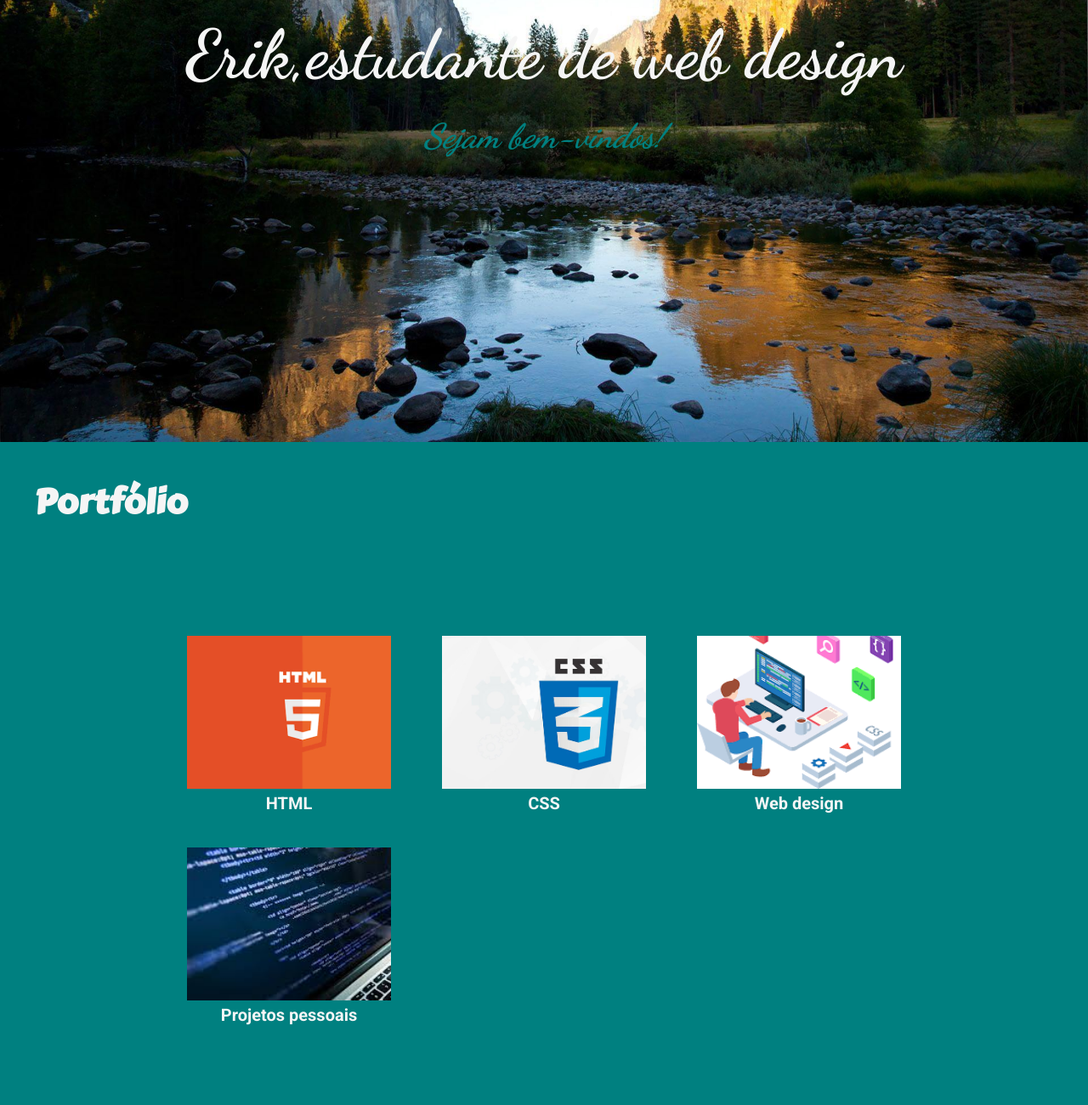
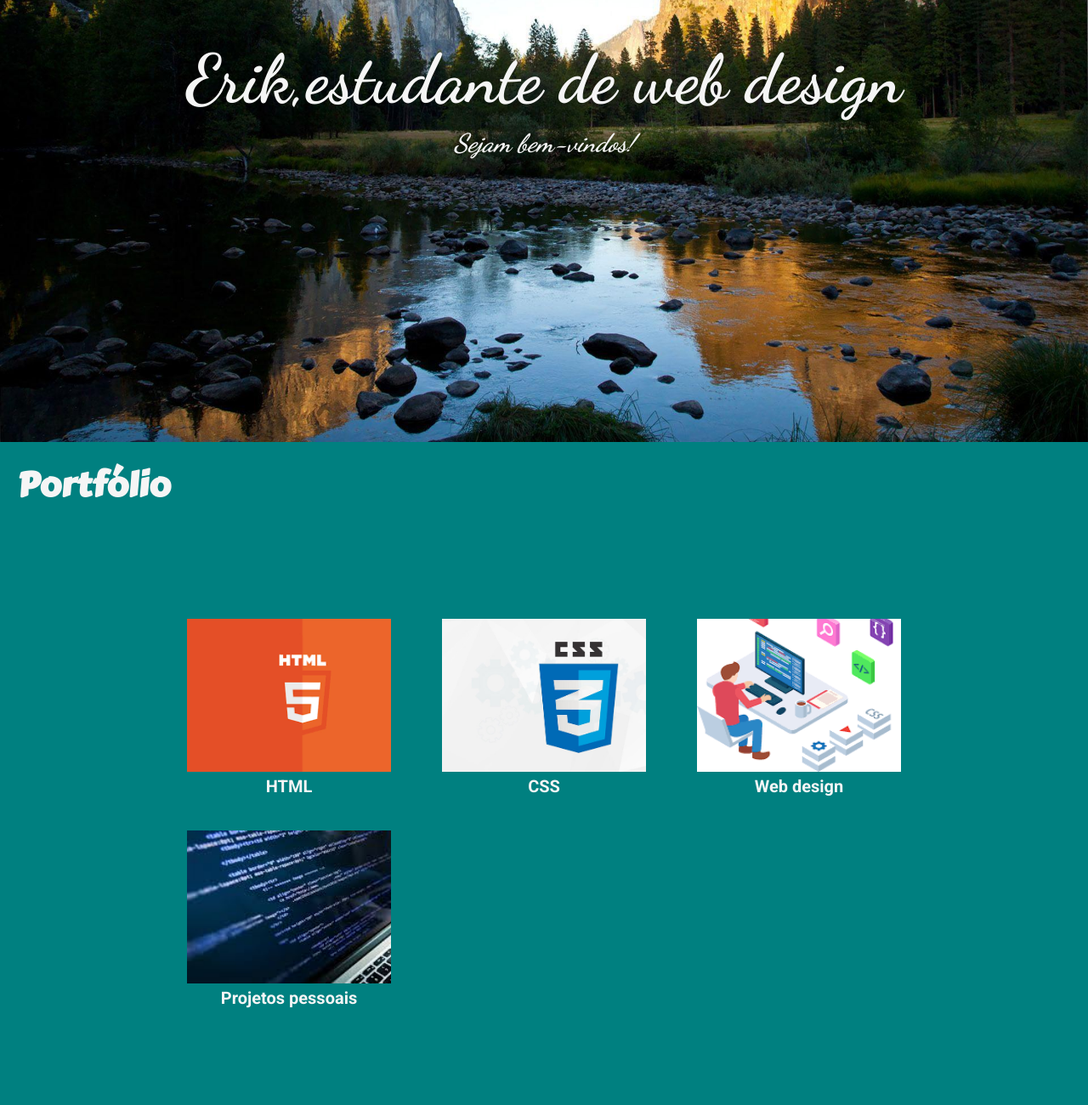
Before and after one commit to ErikeyBR/imersaocss, a plain HTML site: page index.html in a window 1280 px wide. Shown: the part 280-1580 px from the top of the page at 85% size. Drawn offline with Linux system fonts and the light colour scheme.

Commit message:
Atualização 4 do CSS

```diff
--- a/css/estilos.css
+++ b/css/estilos.css
@@ -64,8 +64,6 @@ header {
   display: block;
   padding: 10px 20px;
   transition: background-color 2s, color 1s;
-  text-decoration: none;
-  color:teal;
 }
 
 .menu a:active,
@@ -86,7 +84,7 @@ a:hover {
 .titulo {
   transform: scale(0.2) translateY(50vh);
   opacity: 0;
-  animation: linear 2s animacaoTitulo forwards;
+  animation: 1s ease 2s animacaoTitulo forwards;
 }
 
 @keyframes animacaoTitulo {
@@ -104,24 +102,18 @@ a:hover {
 .site-title {
   text-align:center;
   color: whitesmoke;
-  font-size: 3em;
-  line-height: 1em;
-  margin-bottom: 20px;
-  color: whitesmoke;
-  font-family: 'Dancing Script', cursive;
+
 }
 
 .site-title {
   font-size: 4em;
+  font-family: 'Dancing Script', cursive;
 }
 
 .site-subtitle {
  font-style: italic;
  line-height: 1.8em;
- color: teal;
- font-weight: lighter;
- text-align: center;
- font-size: 2em;
+ font-family: 'Dancing Script', cursive;
 }
 
 .contato,
@@ -141,10 +133,6 @@ a:hover {
 .portfolio .grid {
   display: grid;
   gap: 2em;
-  align-content: center;
-  justify-content: center;
-  text-align: center;
-  color: silver;
 }
 
 @media (min-width: 560px) {
@@ -161,23 +149,6 @@ a:hover {
     height: calc(100vh - 8em - 48px);
   }
 }
-
-@media (min-width: 940px) {
-  .contato,
-  .portfolio {
-    padding: 2em;
-  }
-
-   .grid {
-    grid-template-columns: repeat(4, 200px);
-    height: calc(100vh - 8em - 75px);
-  }
-}
-
-.portfolio figcaption {
-  font-weight: bold;
-}
-
 
 .portfolio figure {
   text-align: center;
@@ -213,8 +184,3 @@ a:hover {
 
 .teste {
   color: whitesmoke;
-
-.icons a {
-  color:white;
-  font-size: 6em;
-}
```
